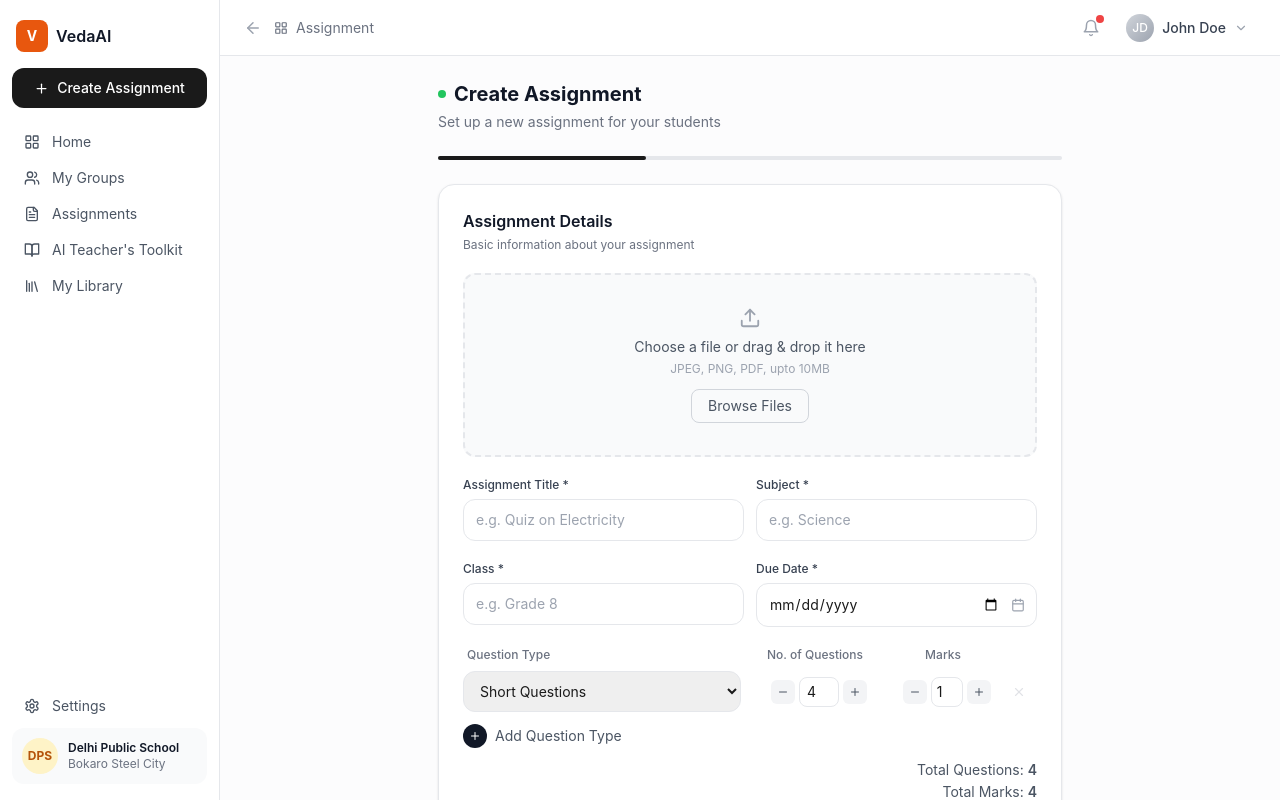
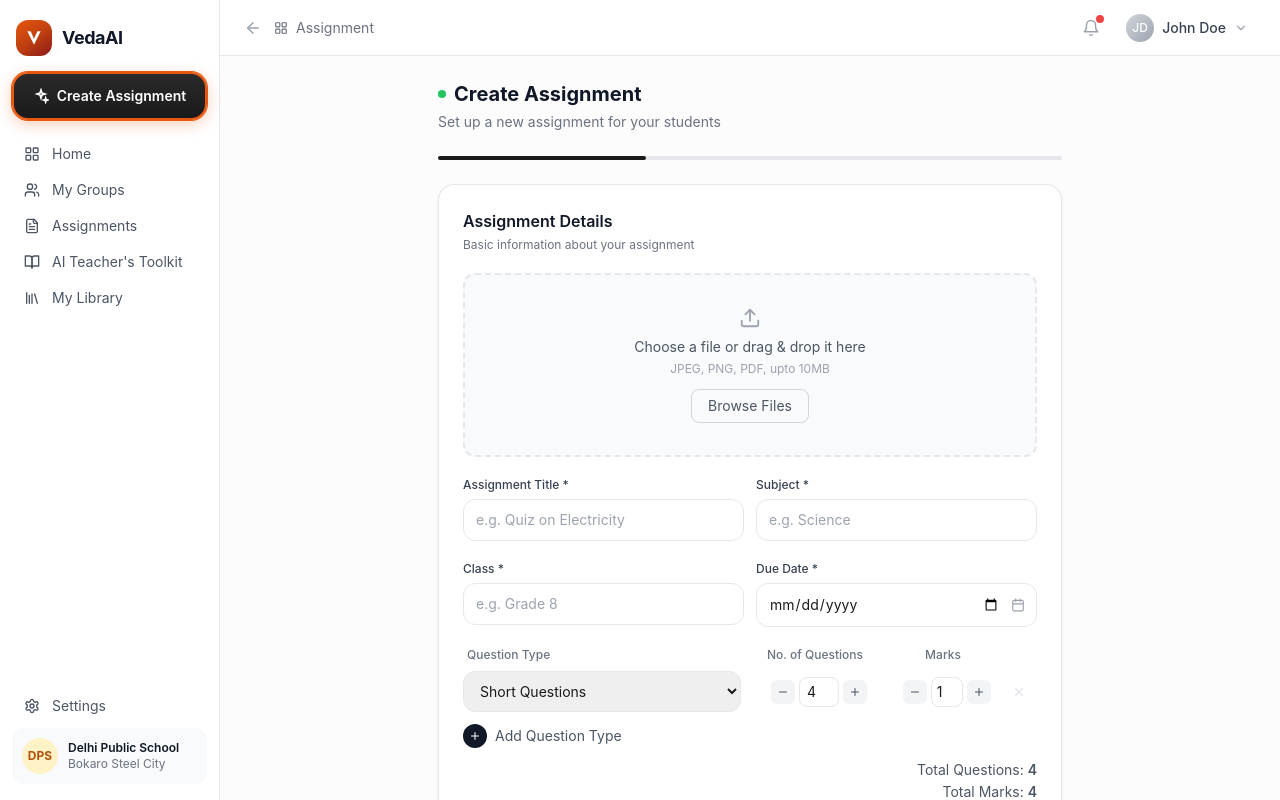
Before and after one commit to swapneelsingh/vedaai, a Next.js app in the folder frontend/: page /create-assignment in a window 1280 px wide. Built offline with nearby package versions, Linux system fonts and the light colour scheme.

Commit message:
update logo and create assignment button to match figma

```diff
--- a/frontend/src/components/layout/Sidebar.tsx
+++ b/frontend/src/components/layout/Sidebar.tsx
@@ -126,24 +126,52 @@ export function Sidebar() {
         isOpen ? 'translate-x-0 shadow-xl' : '-translate-x-full'
       )}>
         {/* Logo */}
-        <div className="px-4 pt-5 pb-4">
+        {/* <div className="px-4 pt-5 pb-4">
           <div className="flex items-center gap-2">
             <div className="w-8 h-8 bg-brand-orange rounded-lg flex items-center justify-center">
               <span className="text-white font-bold text-sm">V</span>
             </div>
             <span className="font-semibold text-gray-900 text-base">VedaAI</span>
           </div>
-        </div>
+        </div> */}
+        {/* Logo */}
+<div className="px-4 pt-5 pb-4">
+  <div className="flex items-center gap-2.5">
+    <div className="w-9 h-9 rounded-xl flex items-center justify-center shrink-0" style={{background: 'linear-gradient(145deg, #E8570E 0%, #C04010 50%, #8B1A1A 100%)'}}>
+      <svg width="20" height="20" viewBox="0 0 24 24" fill="none">
+        <path d="M4 4L12 20L20 4H16L12 13L8 4H4Z" fill="white" strokeLinejoin="round"/>
+      </svg>
+    </div>
+    <span className="font-bold text-gray-900 text-lg tracking-tight">VedaAI</span>
+  </div>
+</div>
 
         {/* CTA */}
-        <div className="px-3 mb-4">
+        {/* <div className="px-3 mb-4">
           <Link href="/create-assignment" onClick={() => setIsOpen(false)}>
             <button className="w-full bg-brand-dark text-white rounded-xl py-2.5 text-sm font-medium flex items-center justify-center gap-2 hover:bg-gray-800 transition-colors duration-150">
               <Plus size={15} />
               Create Assignment
             </button>
           </Link>
-        </div>
+        </div> */}
+        {/* CTA */}
+<div className="px-3 mb-4">
+  <Link href="/create-assignment" onClick={() => setIsOpen(false)}>
+    <button className="w-full text-white rounded-2xl py-3 text-sm font-semibold flex items-center justify-center gap-2 transition-all duration-150 hover:opacity-90 shadow-lg"
+      style={{
+        background: 'linear-gradient(180deg, #2a2a2a 0%, #1a1a1a 100%)',
+        border: '2px solid #E8570E',
+        boxShadow: '0 0 0 1px #E8570E, 0 4px 15px rgba(232, 87, 14, 0.3)'
+      }}>
+      <svg width="16" height="16" viewBox="0 0 24 24" fill="none" stroke="white" strokeWidth="2.5">
+        <path d="M12 3l1.5 4.5L18 9l-4.5 1.5L12 15l-1.5-4.5L6 9l4.5-1.5L12 3z"/>
+        <path d="M19 15l.75 2.25L22 18l-2.25.75L19 21l-.75-2.25L16 18l2.25-.75L19 15z"/>
+      </svg>
+      Create Assignment
+    </button>
+  </Link>
+</div>
 
         {/* Nav */}
         <nav className="flex-1 px-3 space-y-0.5">
```
